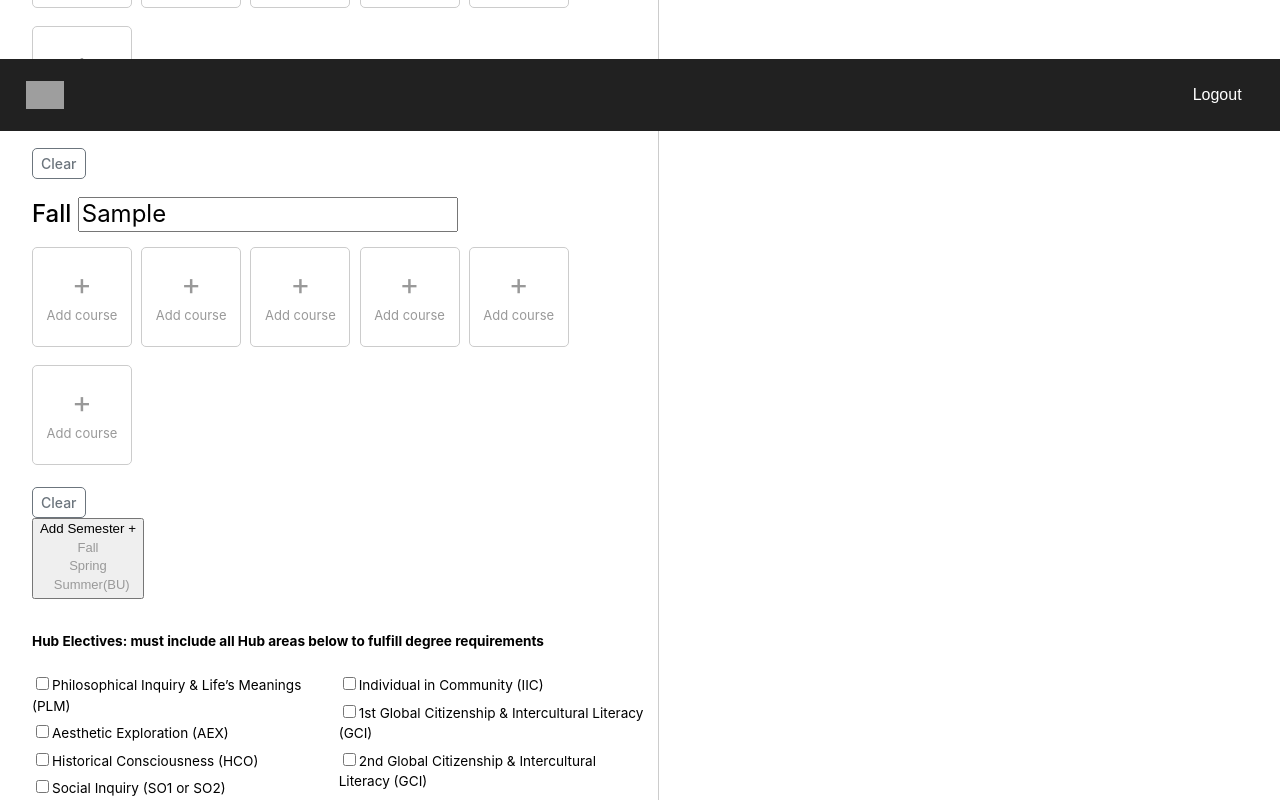
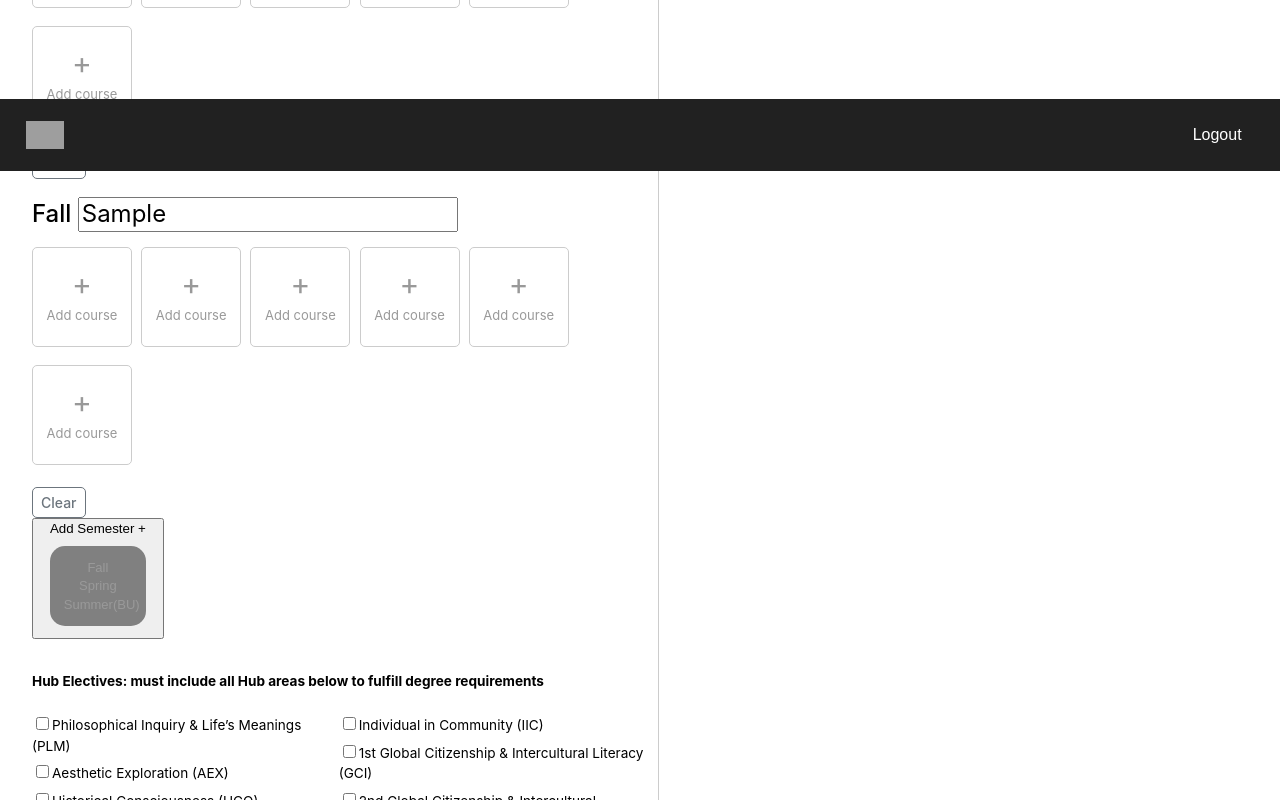
Before and after one commit to mariapaula1108/CST, a React (Create React App) app in the folder my-app/: page / in a window 1280 px wide. Both pictures are taken after typing "Sample" into the empty fields and a click on the button "Add Semester +". Shown: the part 796-1596 px from the top of the page. Built offline with nearby package versions, Linux system fonts and the light colour scheme; grey boxes are pictures that could not be loaded.

Commit message:
coursebox selection issue fixed

```diff
--- a/my-app/package.json
+++ b/my-app/package.json
@@ -44,6 +44,7 @@
   },
   "devDependencies": {
     "@types/react": "^18.0.14",
-    "@types/react-dom": "^18.0.5"
+    "@types/react-dom": "^18.0.5",
+    "@types/rx": "^4.1.2"
   }
 }
--- a/my-app/src/components/Semester.tsx
+++ b/my-app/src/components/Semester.tsx
@@ -2,6 +2,7 @@ import React, { useState, useEffect, useContext } from 'react';
 import './Semester.css';
 import  {Coursebox, EmptyCourse} from './Coursebox';
 import { CourseContext } from './CourseContext';
+import SemesterMenu from './SemesterMenu'
 
 interface semesterProps {
     semester: string;
@@ -34,12 +35,9 @@ export function DegreeSemester(props: semesterProps) {
 
 
 export function Semester(props: semesterProps) {
-    console.log("Semester rerendering..")
     const [isCleared, setClear] = useState(false);
 
-
     function handleClick() {
-
 
 
     }
--- a/my-app/src/components/SemesterButton.tsx
+++ b/my-app/src/components/SemesterButton.tsx
@@ -1,5 +1,6 @@
 
 import React, { useEffect, useState } from 'react';
+import './SemesterButton.css'
 
 type DropDownProps = {
   semesters: string[];
@@ -29,7 +30,7 @@ const DropDown: React.FC<DropDownProps> = ({
   }, [showDropDown]);
 
   return (
-    <>
+    <><div className='AddButton'>
       <div className={showDropDown ? 'dropdown' : 'dropdown active'}>
         {semesters.map(
           (semester: string, index: number): JSX.Element => {
@@ -46,6 +47,7 @@ const DropDown: React.FC<DropDownProps> = ({
           }
         )}
       </div>
+      </div>
     </>
   );
 };
--- /dev/null
+++ b/my-app/src/components/SemesterMenu.css
@@ -0,0 +1,11 @@
+.AddButton {
+
+    font-size: 15px;
+    font-family: Arial, Helvetica, sans-serif;
+    text-align: center;
+    background-color: gray;
+    border-radius: 15px;
+    padding: 10px;
+    margin: 10px;
+
+}
--- a/my-app/src/components/SemesterMenu.tsx
+++ b/my-app/src/components/SemesterMenu.tsx
@@ -1,9 +1,8 @@
-import react from 'react'
+import React from 'react'
 import { useState } from 'react';
-import ReactDOM from 'react-dom';
 import DropDown from "./SemesterButton";
 import { Semester } from "./Semester";
-import Switch from "react-switch";
+
 
 
 
@@ -11,13 +10,20 @@ import Switch from "react-switch";
 const SemesterMenu: React.FC = (): JSX.Element => {
     const [showDropDown, setShowDropDown] = useState<boolean>(false);
     const [selectSem, setSelectSem] = useState<string>("");
-    const [semesterList,setArray] = useState<string[]>([])
-    const [count, setCount] = useState<number>(4)
-    let num = ""
+    const [count, setCount] = useState<number>(4)  /* Count initialized as 4 since the website has 3 courses by default */
 
     const semesters = () => {
         return ["Fall", "Spring", "Summer(BU)"];
     };
+
+    /* Create array for the selected semester and the courseid */
+    const [semesterList, setList] = useState<{
+        selectedSem: string;
+        courseid: string
+    }[]>(
+        [],
+    );
+
 
     /** Toggle dropdown menu */
     const toggleDropDown = () => {
@@ -36,30 +42,34 @@ const SemesterMenu: React.FC = (): JSX.Element => {
 
     /**
      @param semester  selected semester */
+
     const semesterSelection = (semester: string): any => {
-        semesterList.push(semester)
-        setCount(count +1)
-        num = '2'
-        console.log(num)
+        setCount(count + 1)
+        setList(prevList => [   /* Push the selected semester and count+1 to array */
+            ...prevList,
+            { selectedSem: semester, courseid: count.toString() },
+        ])
         setSelectSem(semester)
-
     };
 
     return (
 
         <>
-        {semesterList.map(data => {
-              return (
-                <Semester semester={data} semesterid= {num} />
-              )})}
+            {semesterList.map((data, index) => {
+                return (<>
+                    <div key={index}></div>
+                    <Semester semester={data.selectedSem} semesterid={data.courseid} /> </>
+                )
+            })}
+
             <button
                 className={showDropDown ? "active" : undefined}
-                onClick={() : void => toggleDropDown()}
+                onClick={(): void => toggleDropDown()}
                 onBlur={(e: React.FocusEvent<HTMLButtonElement>): void =>
                     dismissHandler(e)
                 }
             >
-                <div>{ "Add Semester +"} </div>
+                <div>{"Add Semester +"} </div>
                 {showDropDown && (
                     <DropDown
                         semesterSelection={semesterSelection}
--- a/my-app/tsconfig.json
+++ b/my-app/tsconfig.json
@@ -10,7 +10,7 @@
     "skipLibCheck": true,
     "esModuleInterop": true,
     "allowSyntheticDefaultImports": true,
-    "strict": true,
+    "strict": false,
     "forceConsistentCasingInFileNames": true,
     "noFallthroughCasesInSwitch": true,
     "module": "esnext",
```
Also changed, not shown: my-app/src/components/Plan.tsx (line endings or trailing spaces), 1 other file (tests, documents, lock files or other folders).
